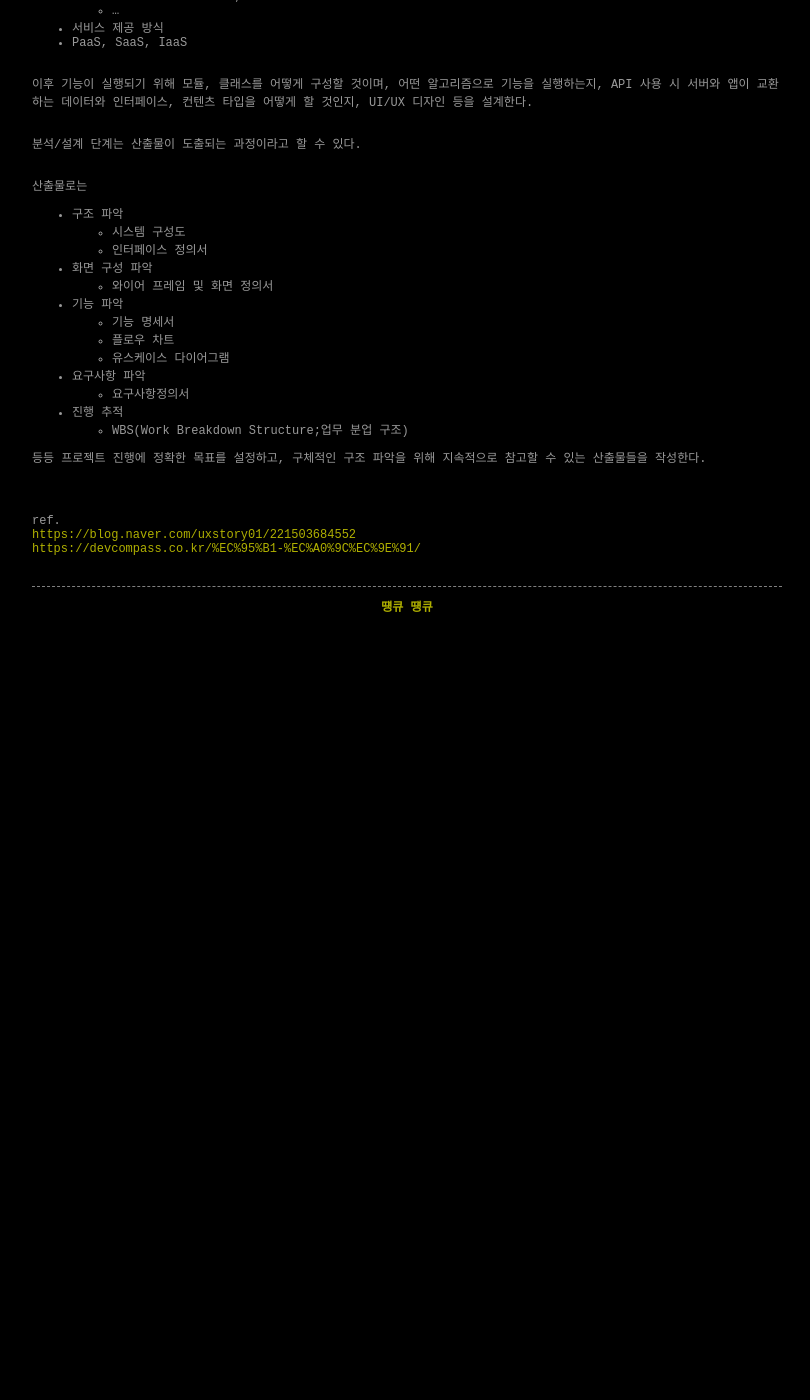
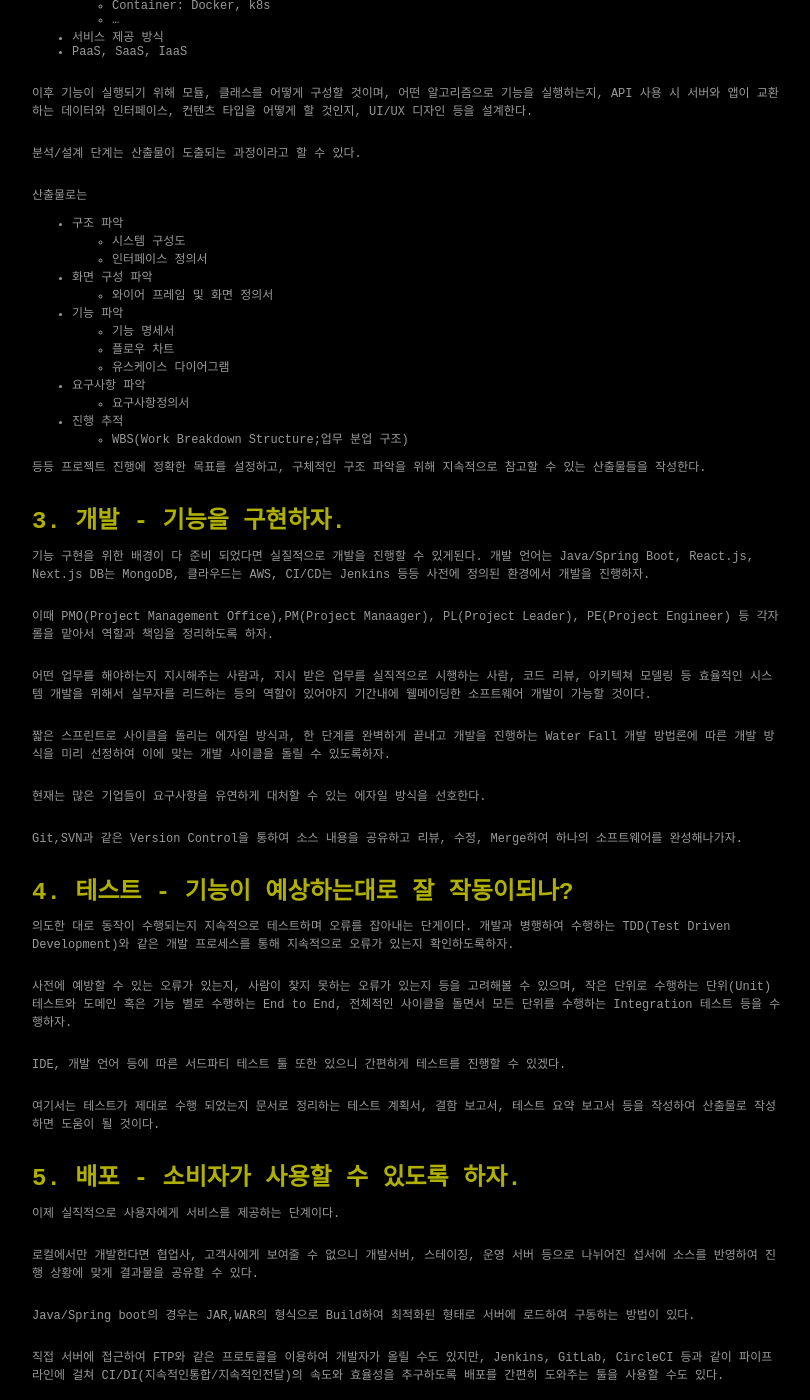
Before and after one commit to jaehoonmandev/jaehoonmandev.github.io_past, a Jekyll site: the page built from _posts/2023/SW_DEV_INT/2023-11-28-Software_From_Analyze_To_Operation_1.md, in a window 1280 px wide and 1400 px high, scrolled down 2015 px. Shown: the whole window, without its empty margins (233-1043 px from the left). Built offline with Jekyll 4.4.1, drawn with Linux system fonts in a browser that asks for light colours; comment, search, counter and statistics services are not loaded; before the commit the page ends 2645 px from its top, so only the background shows below that; some of the changed text lies outside the part shown.

Commit message:
1. 기초적인 소프트웨어 개발 분석부터 운영까지 포스트 수정

```diff
--- a/_posts/2023/SW_DEV_INT/2023-11-28-Software_From_Analyze_To_Operation_1.md
+++ b/_posts/2023/SW_DEV_INT/2023-11-28-Software_From_Analyze_To_Operation_1.md
@@ -87,8 +87,10 @@
 
 - 서비스가 구동되는 환경
   - 웹, 앱(네이티브, 모바일, 하이브리드)\...
-- 네트워크 사용 여부
-  - 사용한다면 직접 네트워크 인프라를 구축하여 외부로 라우팅할 것인지, 클라우드 서비스를 이용할 것인지...
+- 네트워크
+  - 직접 네트워크 인프라를 구축하여 외부로 라우팅할 것인지, 클라우드 서비스를 이용할 것인지
+  - L4 스위치를 통한 로드밸런싱.
+  - 이중화.
 - 보안
   - OAuth2, 토큰 기반 인증, 암호화, 로그인, 인증/인가, 세션 관리...
 - 기술 스택
@@ -123,7 +125,81 @@
   - WBS(Work Breakdown Structure;업무 분업 구조)
 
 등등 프로젝트 진행에 정확한 목표를 설정하고, 구체적인 구조 파악을 위해 지속적으로 참고할 수 있는 산출물들을 작성한다.
+<br>
+# 3. 개발 - 기능을 구현하자.
+기능 구현을 위한 배경이 다 준비 되었다면 실질적으로 개발을 진행할 수 있게된다.
+개발 언어는 Java/Spring Boot, React.js, Next.js
+DB는 MongoDB, 클라우드는 AWS, CI/CD는 Jenkins 등등 사전에 정의된 환경에서 개발을 진행하자.
+<br>
 
+이때 PMO(Project Management Office),PM(Project Manaager), PL(Project Leader), PE(Project Engineer) 등 각자 롤을 맡아서 역할과 책임을  정리하도록 하자.
+<br>
+
+어떤 업무를 해야하는지 지시해주는 사람과, 지시 받은 업무를 실직적으로 시행하는 사람, 코드 리뷰, 아키텍쳐 모델링 등 효율적인 시스템 개발을 위해서 실무자를 리드하는 등의 역할이 있어야지 기간내에 웰메이딩한 소프트웨어 개발이 가능할 것이다.
+<br>
+
+짧은 스프린트로 사이클을 돌리는 에자일 방식과, 한 단계를 완벽하게 끝내고 개발을 진행하는 Water Fall 개발 방법론에 따른 개발 방식을 미리 선정하여 이에 맞는 개발 사이클을 돌릴 수 있도록하자.
+<br>
+
+현재는 많은 기업들이 요구사항을 유연하게 대처할 수 있는 에자일 방식을 선호한다.
+<br>
+
+Git,SVN과 같은 Version Control을 통하여 소스 내용을 공유하고 리뷰, 수정, Merge하여 하나의 소프트웨어를 완성해나가자.
+<br>
+
+
+# 4. 테스트 - 기능이 예상하는대로 잘 작동이되나?
+의도한 대로 동작이 수행되는지 지속적으로 테스트하며 오류를 잡아내는 단게이다.
+개발과 병행하여 수행하는 TDD(Test Driven Development)와 같은 개발 프로세스를 통해 지속적으로 오류가 있는지 확인하도록하자.
+<br>
+
+사전에 예방할 수 있는 오류가 있는지, 사람이 찾지 못하는 오류가 있는지 등을 고려해볼 수 있으며,
+작은 단위로 수행하는 단위(Unit) 테스트와 도메인 혹은 기능 별로 수행하는 End to End, 전체적인 사이클을 돌면서 모든 단위를 수행하는 Integration 테스트 등을 수행하자.
+<br>
+
+IDE, 개발 언어 등에 따른 서드파티 테스트 툴 또한 있으니 간편하게 테스트를 진행할 수 있겠다.
+<br>
+
+여기서는 테스트가 제대로 수행 되었는지 문서로 정리하는 테스트 계획서, 결함 보고서, 테스트 요약 보고서 등을 작성하여 산출물로 작성하면 도움이 될 것이다.
+<br>
+
+# 5. 배포 - 소비자가 사용할 수 있도록 하자.
+이제 실직적으로 사용자에게 서비스를 제공하는 단계이다.
+<br>
+
+로컬에서만 개발한다면 협업사, 고객사에게 보여줄 수 없으니 개발서버, 스테이징, 운영 서버 등으로 나뉘어진 섭서에 소스를 반영하여 진행 상황에 맞게 결과물을 공유할 수 있다.
+<br>
+
+Java/Spring boot의 경우는 JAR,WAR의 형식으로 Build하여 최적화된 형태로 서버에 로드하여 구동하는 방법이 있다.
+<br>
+
+직접 서버에 접근하여 FTP와 같은 프로토콜을 이용하여 개발자가 올릴 수도 있지만, Jenkins, GitLab, CircleCI 등과 같이 파이프라인에 걸쳐 CI/DI(지속적인통합/지속적인전달)의 속도와 효율성을 추구하도록 배포를 간편히 도와주는 툴을 사용할 수도 있다.
+<br>
+
+아키텍쳐 전체를 전체를 배포하는 전통적인 Monolithic Architecture방식과, 모듈단위로 분리하여 자체적으로 구동이 가능한 단위로 분리하여 배포하는 MSA(MicroService Architecture) 등의 방식을 사용할 수 있게된다.
+<br>
+
+이렇게 라우팅 설정이되어있는 서버에 소스를 배포하였다면 사용자들은 URL 등을 통한 접근 방법으로 해당 서비스를 이용할 수 있게된다.
+<br>
+
+# 6. 운영 - 사용하는데 불편함이 없도록 하자.
+더 나은 서비스를 제공하기 위한 유지보수 단계이다.
+<br>
+
+마냥 배포만한다고 끝나는 것이 아닌 지속적인 모니터링을 통하여 사용자가 불편해 할 수 있는 부분을 개선해줄 수 있다.
+<br>
+
+기능면에서는 발견하지 오류, 간편한 사용을 위한 개선, 최적화를,
+성능면에서는 과도한 사용으로 트래픽이 몰리지 않는지, 메모리 사용량 등을 점검하여 기민하게 대응하여 사용자의 서비스 사용 만족도를 올릴 수가 있다.
+<br>
+
+기획과 분석이 가장 중요한 첫 단추라면 운영은 이를 잘 포장할 수 있는 마지막 단추라 생각한다.
+<br>
+
+마지막 단추가 풀려버리면 역순으로 하나씩 단추가 풀려버릴 수 있으니 힘들게 만든 서비스를 유지하기 위해서 절대로 간과해서는 안되는 부분이다.
+<br>
+
+기업에서도 프로젝트 개발 계약과 별도로 유지보수 계약을 맺으니 꽤 중요한 부분이다.
 <br> <br>
 
 ref.
```
Also changed, not shown: other parts of _posts/2023/SW_DEV_INT/2023-11-28-Software_From_Analyze_To_Operation_1.md (+1 -1 lines).
